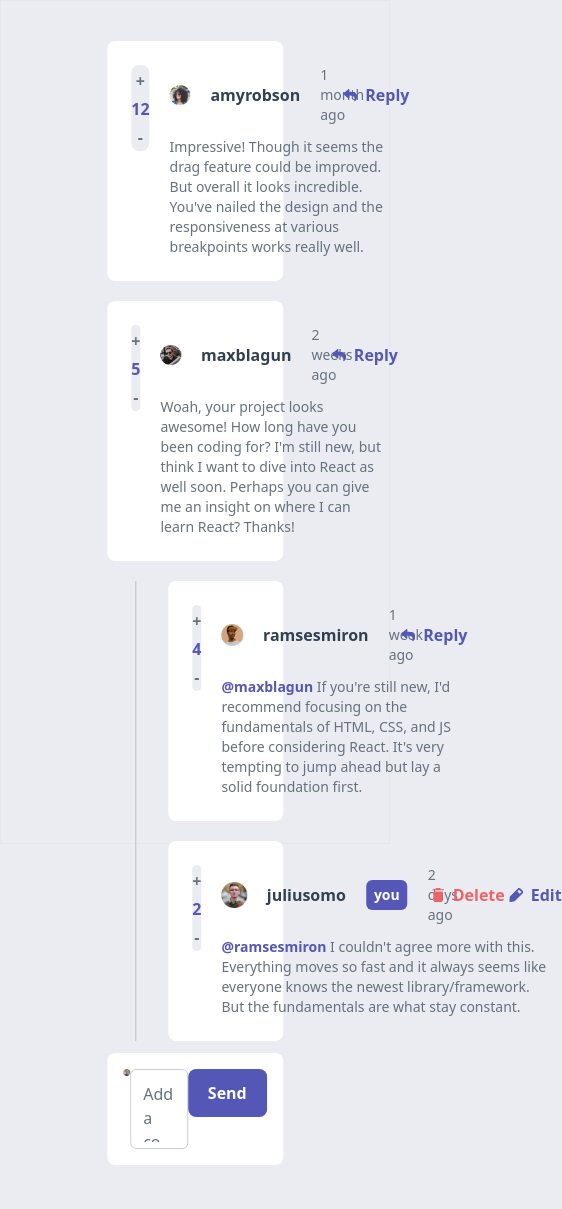
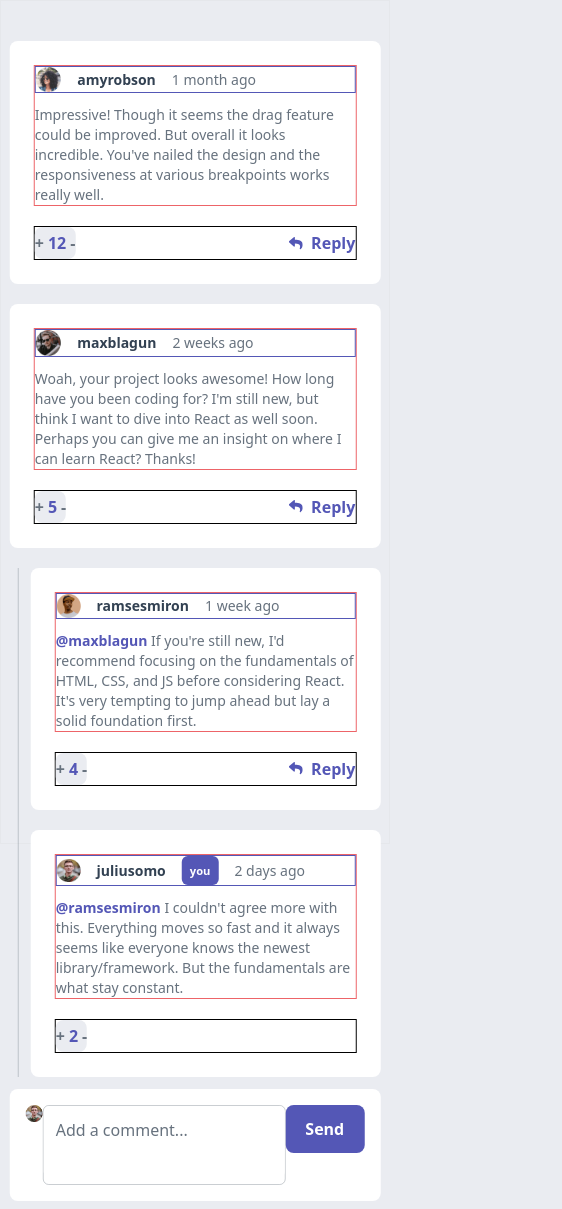
Before and after one commit to Lansa-18/comment-rating-react, a React (Create React App) app: page / in a window 390 px wide. Shown: the whole page, 562 px wide, since content can reach past the window. Before the commit the page ends 1173 px from the top, so only its background shows below. Built offline with nearby package versions, Linux system fonts and the light colour scheme; the HTML template or start-up script is replaced by a standard one.

Commit message:
getting started with responsiveness

```diff
--- a/src/App.js
+++ b/src/App.js
@@ -14,6 +14,7 @@ export default function App() {
   const [activeReplyId, setActiveReplyId] = useState(null);
 
   const mainDivRef = useRef(null);
+
 
   function handleClickOutside(e) {
     if (mainDivRef.current && !mainDivRef.current.contains(e.target)) {
@@ -127,7 +128,10 @@ export default function App() {
           onDeleteModal={handleDeleteModal}
         />
       )}
-      <main ref={mainDivRef} className="absolute left-[50%] -translate-x-1/2 w-[45%] my-10">
+      <main
+        ref={mainDivRef}
+        className="absolute left-[50%] -translate-x-1/2 w-[45%] my-10 laptop:w-[60%] tab-port:w-[80%] land-phone:w-[90%] custom-680:w-[80%] phone:w-[95%]"
+      >
         {comments.map((comment) => (
           <UserComment
             commentToReply={activeReplyId}
--- a/src/components/Message.js
+++ b/src/components/Message.js
@@ -33,10 +33,10 @@ export default function Message({
 
   return (
     <>
-      <div className="bg-white p-6 flex gap-5 rounded-lg mb-5 border-soft-red">
+      <div className="bg-white p-6 flex gap-5 rounded-lg mb-5 border-soft-red custom-680:flex-col">
         <section
           onClick={handleVoteCount}
-          className="bg-light-grey basis-[6.5%] py-1 flex flex-col gap-1 items-center rounded-lg h-[5.4rem]"
+          className="bg-light-grey basis-[6.5%] py-1 flex flex-col gap-1 items-center rounded-lg h-[5.4rem] custom-680:hidden"
         >
           <div className="text-greyish-blue font-semibold cursor-pointer hover:text-moderate-blue transition-all duration-100">
             +
@@ -47,19 +47,19 @@ export default function Message({
           </div>
         </section>
 
-        <section className="basis-[92%] border-soft-red">
+        <section className="basis-[92%] border-soft-red custom-680:border custom-680:basis-full">
           <article className="flex items-center justify-between">
-            <div className="flex items-center border-soft-red gap-5">
+            <div className="flex items-center border-moderate-blue gap-5 custom-680:border custom-680:w-[85%] phone:gap-4 phone:w-full">
               <img
-                className="w-[12%]"
+                className="w-[12%] custom-680:w-[10%] phone:w-[8%]"
                 src={comment.user.image.png}
                 alt="amyrobson-image"
               ></img>
-              <h6 className="text-dark-blue font-bold text-[1rem]">
+              <h6 className="text-dark-blue font-bold text-[1rem] phone:text-sm">
                 {comment.user.username}
               </h6>
               {comment.user.username === "juliusomo" && (
-                <div className="bg-moderate-blue rounded-md text-sm text-white font-bold py-[0.3rem] px-[0.5rem] text-center">
+                <div className="bg-moderate-blue rounded-md text-sm text-white font-bold py-[0.3rem] px-[0.5rem] text-center phone:text-[.7rem]">
                   you
                 </div>
               )}
@@ -74,7 +74,7 @@ export default function Message({
               }}
               className={
                 comment.user.username !== "juliusomo"
-                  ? "flex items-center gap-2 border-soft-red cursor-pointer"
+                  ? "flex items-center gap-2 border-soft-red cursor-pointer custom-680:hidden"
                   : "hidden"
               }
             >
@@ -86,7 +86,9 @@ export default function Message({
 
             <article
               className={
-                comment.user.username === "juliusomo" ? "flex gap-4" : "hidden"
+                comment.user.username === "juliusomo"
+                  ? "flex gap-4 custom-680:hidden"
+                  : "hidden"
               }
             >
               <div
@@ -100,7 +102,7 @@ export default function Message({
               </div>
               <div
                 onClick={() => handleEdit(comment.id)}
-                className="flex items-center gap-2 cursor-pointer"
+                className="flex items-center gap-2 cursor-pointer custom-680:hidden"
               >
                 <img src="./images/icon-edit.svg" alt="edit-icon"></img>
                 <p className="font-bold text-moderate-blue hover:text-light-greyish-blue transition-all duration-100">
@@ -129,6 +131,68 @@ export default function Message({
             )}
           </article>
         </section>
+
+        {/* UI AT 686X */}
+        <div className="hidden custom-680:flex border border-black justify-between items-center">
+          <section
+            onClick={handleVoteCount}
+            className="bg-light-grey py-1 hidden gap-1 rounded-lg custom-680:flex"
+          >
+            <div className="text-greyish-blue font-semibold cursor-pointer hover:text-moderate-blue transition-all duration-100">
+              +
+            </div>
+            <h2 className="text-moderate-blue font-bold">{voteCount}</h2>
+            <div className="text-greyish-blue font-semibold cursor-pointer hover:text-moderate-blue transition-all duration-100">
+              -
+            </div>
+          </section>
+
+          <section>
+            <div
+              onClick={() => {
+                onReplies(comment.id);
+              }}
+              className={
+                comment.user.username !== "juliusomo"
+                  ? "hidden items-center gap-2 border-soft-red cursor-pointer custom-680:flex"
+                  : "hidden"
+              }
+            >
+              <img src="./images/icon-reply.svg" alt="reply-icon"></img>
+              <h4 className="text-moderate-blue font-bold hover:text-light-greyish-blue transition-all duration-100">
+                Reply
+              </h4>
+            </div>
+          </section>
+
+          <section
+            className={
+              comment.user.username === "juliusomo"
+                ? "flex gap-4 custom-680:hidden"
+                : "hidden"
+            }
+          >
+            <div
+              onClick={() => onToggleDeleteModal(comment.id)}
+              className="flex items-center gap-2 cursor-pointer"
+            >
+              <img src="./images/icon-delete.svg" alt="delete-icon"></img>
+              <p className="font-bold text-soft-red hover:text-pale-red transition-all duration-100">
+                Delete
+              </p>
+            </div>
+            <div
+              onClick={() => handleEdit(comment.id)}
+              className="flex items-center gap-2 cursor-pointer custom-680:hidden"
+            >
+              <img src="./images/icon-edit.svg" alt="edit-icon"></img>
+              <p className="font-bold text-moderate-blue hover:text-light-greyish-blue transition-all duration-100">
+                Edit
+              </p>
+            </div>
+          </section>
+
+        </div>
       </div>
       <div>
         {isReplied && commentToReply === comment.id ? (
--- a/src/components/UserComment.js
+++ b/src/components/UserComment.js
@@ -27,7 +27,7 @@ export default function UserComment({
         onUserInput={onUserInput}
         curOpen={curOpen}
       />
-      <div className="border-l border-greyish-blue-opaque pl-8 ml-7">
+      <div className="border-l border-greyish-blue-opaque pl-8 ml-7 phone:pl-3 phone:ml-2">
         {comment.replies.length > 0 &&
           comment.replies.map((reply) => (
             <Message
--- a/tailwind.config.js
+++ b/tailwind.config.js
@@ -1,10 +1,20 @@
 /** @type {import('tailwindcss').Config} */
 module.exports = {
-  content: [
-    "./src/**/*.{js,jsx,ts,tsx}",
-  ],
+  content: ["./src/**/*.{js,jsx,ts,tsx}"],
   theme: {
     extend: {
+      screens: {
+        "big-desktop": { max: "87.499em" }, // 1400px
+        laptop: { max: "80em" }, // 1280px
+        "tab-land": { max: "74.999em" }, // 1200px
+        "custom-1050": { max: "65.624em" }, // 1050px
+        "tab-port": { max: "61.999em" }, // 992px
+        "custom-915": { max: "57.187em" }, // 915px
+        "custom-850": { max: "53.124em" }, // 850px
+        "land-phone": { max: "47.999em" }, // 768px
+        "custom-680": { max: "42.499em" }, // 680px
+        phone: { max: "35.999em" }, // 576px
+      },
       colors: {
         "moderate-blue": "hsl(238, 40%, 52%)",
         "soft-red": "hsl(358, 79%, 66%)",
@@ -15,9 +25,9 @@ module.exports = {
         "greyish-blue": "hsl(211, 10%, 45%)",
         "light-grey": "hsl(223, 19%, 93%)",
         "very-light-grey": "hsl(228, 33%, 97%)",
-        "white": "hsl(0, 0%, 100%)",
-      }
+        white: "hsl(0, 0%, 100%)",
+      },
     },
   },
   plugins: [],
-}
+};
```
